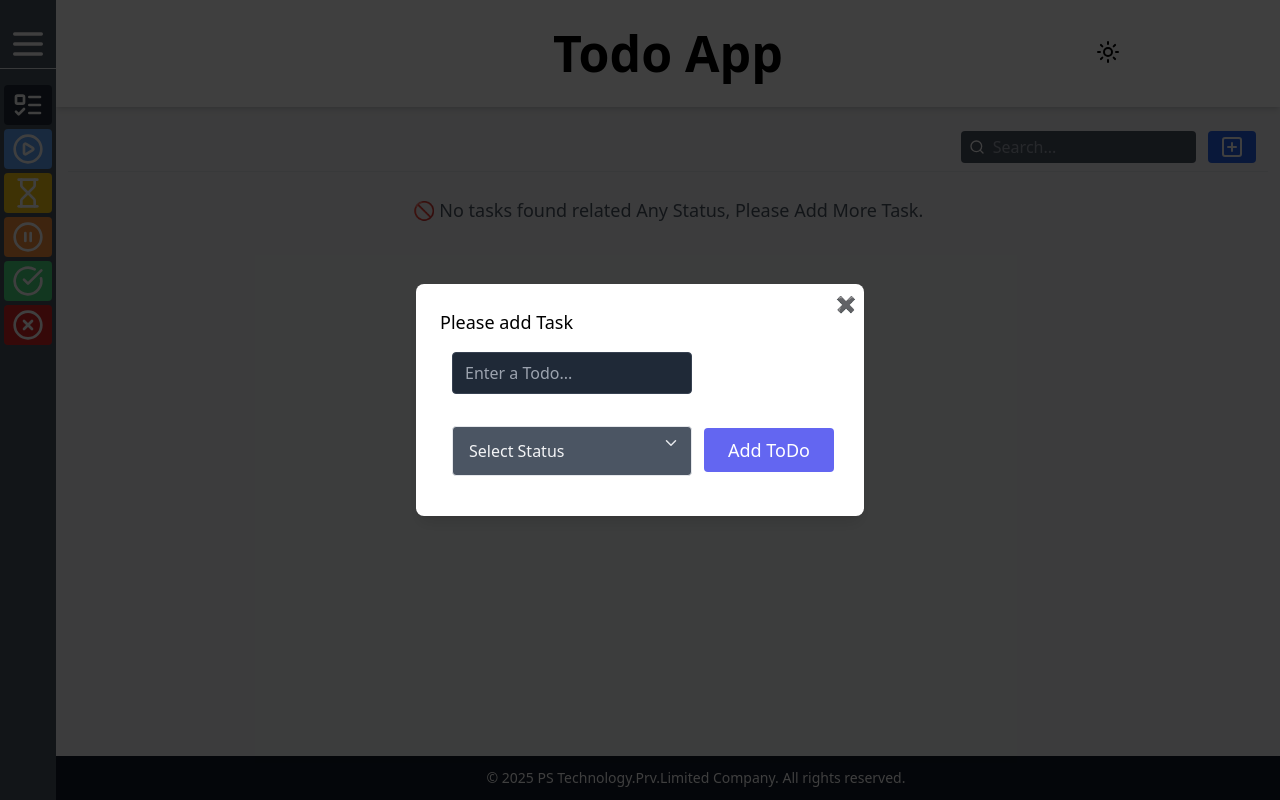
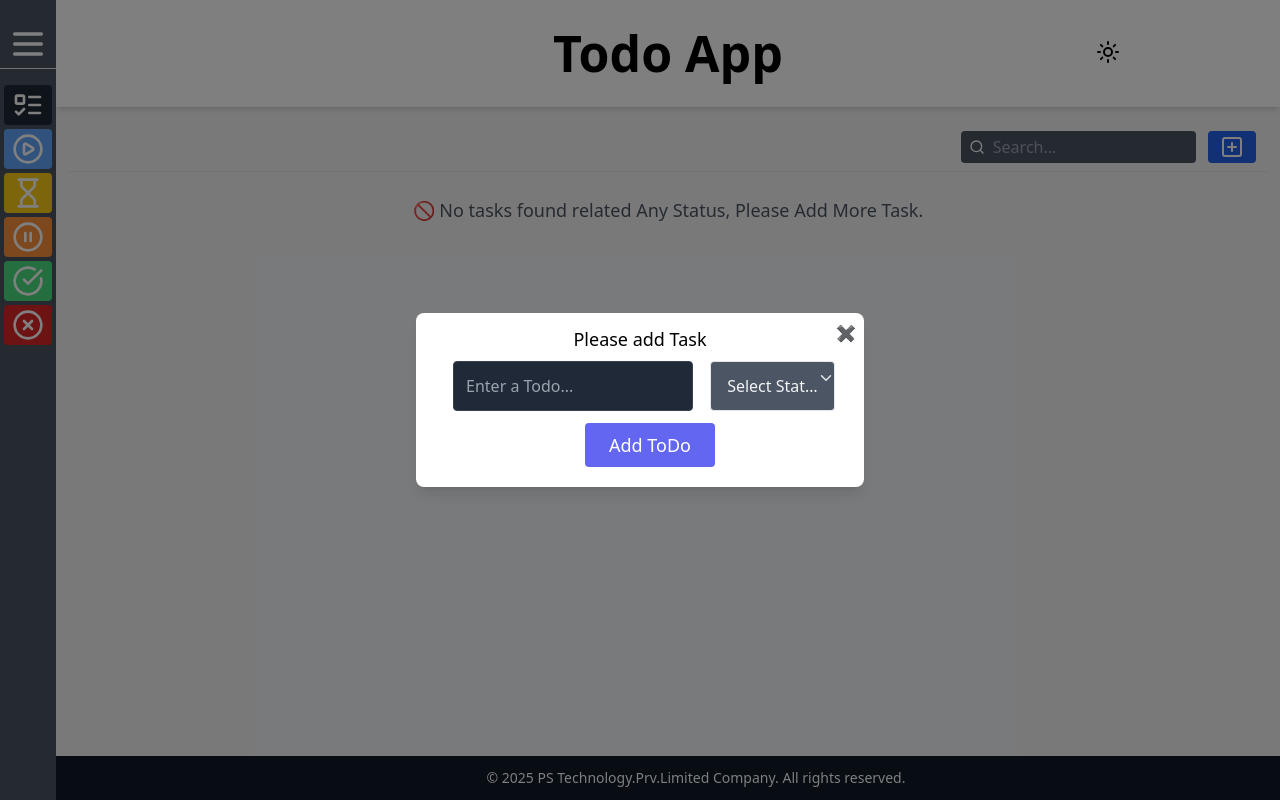
Before and after one commit to pavan-ade/ToDoApp, a React (Vite) app in the folder RedexToolToDo/: page /editTodo/1 in a window 1280 px wide. Built offline with nearby package versions, Linux system fonts and the light colour scheme.

Commit message:
[pavan-ade]: handle screens and formating the code

```diff
--- a/RedexToolToDo/src/components/dropDown/DropDown.jsx
+++ b/RedexToolToDo/src/components/dropDown/DropDown.jsx
@@ -1,11 +1,13 @@
 import { useId } from "react";
 import { ChevronDown } from "lucide-react";
 import { tabs } from "../../js/tabConfig/tabConfig";
+import { useLocation } from "react-router-dom";
 
 const DropDown = ({ status, setStatus, todo, setTodo }) => {
   const uniqId = useId();
 
   const value = todo ? todo.status : status;
+  const { pathname } = useLocation();
 
   const handleChange = (e) => {
     const val = e.target.value;
@@ -17,14 +19,18 @@ const DropDown = ({ status, setStatus, todo, setTodo }) => {
   };
 
   return (
-    <div className="relative w-full mt-4">
+    <div
+      className={`relative ${
+        pathname.includes("updateStatus") ? "w-[50%] mx-auto" : "w-[30%]"
+      }`}
+    >
       <select
         value={value ?? ""}
         onChange={handleChange}
         className="appearance-none w-full bg-gray-600 dark:bg-gray-400 rounded border
                    focus:border-white focus:outline-none focus:ring-0
                    text-base text-gray-100 py-1 px-3 xs:py-2 xs:px-4 pr-8
-                   mr-3 mt-4 leading-8 transition-colors duration-200 ease-in-out"
+                   mr-3 leading-8 transition-colors duration-200 ease-in-out truncate"
       >
         {tabs.map((s, index) => (
           <option key={uniqId + index} value={s} disabled={index === 0}>
@@ -35,7 +41,7 @@ const DropDown = ({ status, setStatus, todo, setTodo }) => {
 
       <ChevronDown
         size={18}
-        className="absolute right-3 top-1/2 -translate-y-1/2 pointer-events-none text-gray-200"
+        className="absolute right-0 top-1/3 -translate-y-1/2 pointer-events-none text-gray-200"
       />
     </div>
   );
--- a/RedexToolToDo/src/pages/addTodo/AddTodo.jsx
+++ b/RedexToolToDo/src/pages/addTodo/AddTodo.jsx
@@ -48,6 +48,10 @@ const AddTodo = ({ editTodo, onClose }) => {
       );
     }
 
+    useEffect(() => {
+      if (input) setError("");
+    }, [input]);
+
     if (onClose) onClose();
     setInput("");
     setError("");
@@ -56,19 +60,19 @@ const AddTodo = ({ editTodo, onClose }) => {
 
   return (
     <div className="fixed inset-0 bg-black bg-opacity-50 flex justify-center items-center z-50">
-      <div className="bg-white dark:bg-gray-600 rounded-lg shadow-lg p-6 md:w-full xs:w-[80%] max-w-md relative">
-        <p className="text-lg">Please add Task</p>
+      <div className="bg-white dark:bg-gray-600 rounded-lg shadow-lg p-3 md:w-full xs:w-[80%] max-w-md relative">
+        <p className="text-lg text-center">
+          {editTodo ? "Please Update Task" : "Please add Task"}
+        </p>
         <CloseButton />
 
-        <form
-          onSubmit={handleSubmit}
-          className="space-x-3 md:my-4 xs:my-2 md:ml-3 xs:ml-2"
-        >
-          <div className="md:inline-block xs:block">
+        <form onSubmit={handleSubmit} className="space-x-3  xs:my-2  xs:ml-2">
+          <div className="flex justify-evenly">
             <input
               type="text"
-              className={`bg-gray-800 rounded border border-gray-700 focus:border-indigo-500 focus:ring-2 focus:ring-indigo-900 text-base outline-none text-gray-100 sm:py-1 sm:px-3 xs:py-0.6 xs:px-4 leading-8 transition-colors duration-200 ease-in-out
-              ${editTodo ? "xs:w-full md:w-40" : "xs:w-[90%] md:w-60"}
+              className={`md:top-auto xs:top-[-24px] bg-gray-800 rounded border border-gray-700 focus:border-indigo-500
+                 focus:ring-2 focus:ring-indigo-900 text-base outline-none text-gray-100 sm:py-1
+                 sm:px-3 xs:py-0.6 xs:px-4 leading-8 transition-colors duration-200 ease-in-out xs:w-[90%] md:w-60
               ${
                 error
                   ? "border-red-500 focus:border-red-500 focus:ring-red-900 xs:w-60 sm:w-full"
@@ -79,15 +83,15 @@ const AddTodo = ({ editTodo, onClose }) => {
               onChange={(e) => setInput(e.target.value)}
             />
 
-            {error && (
-              <span key={uniqId} className="table text-red-500 text-sm mx-auto">
-                {error}
-              </span>
-            )}
             <DropDown status={status} setStatus={setStatus} />
           </div>
+          {error && (
+            <span key={uniqId} className="text-red-500 text-sm mx-auto ml-2">
+              {error}
+            </span>
+          )}
 
-          <div className="xs:flex xs:justify-center md:inline-block mt-2">
+          <div className="xs:flex xs:justify-center mx-auto mt-3">
             <button
               type="submit"
               className="sm:mx-0 text-white bg-indigo-500 border-0 sm:py-2 sm:px-6 xs:py-0.5 xs:px-3 focus:outline-none hover:bg-indigo-600 rounded text-lg xs:text-md"
--- a/RedexToolToDo/src/pages/delateTodo/DelateTodo.jsx
+++ b/RedexToolToDo/src/pages/delateTodo/DelateTodo.jsx
@@ -25,10 +25,10 @@ const DelateTodo = () => {
   };
   return (
     <div className="fixed inset-0 bg-black bg-opacity-50 flex justify-center items-center z-50">
-      <div className="bg-white dark:bg-gray-600 rounded-lg shadow-lg p-6 md:w-full xs:w-[80%] max-w-sm relative">
+      <div className="md:top-auto xs:top-[-24px] bg-white dark:bg-gray-600 rounded-lg shadow-lg p-6 md:w-full xs:w-[80%] max-w-sm relative">
         <p className="text-lg">Do you want to Delete {updateTodo?.task}?</p>
         <CloseButton />
-        <div className="pt-3">
+        <div className="flex justify-center mt-3 ">
           <button
             onClick={handleDelete}
             className="text-white bg-red-500 border-0 py-1 px-4 mx-2 focus:outline-none hover:bg-red-600 rounded text-md"
--- a/RedexToolToDo/src/pages/todoStatus/TodoStatus.jsx
+++ b/RedexToolToDo/src/pages/todoStatus/TodoStatus.jsx
@@ -15,7 +15,6 @@ const TodoStatus = () => {
   const navigator = useNavigate();
 
   const handleStatus = () => {
-    // console.log(JSON.stringify(todo));
     dispatch(updateTodo(todo));
     navigator(-1);
   };
@@ -25,16 +24,20 @@ const TodoStatus = () => {
   }, []);
   return (
     <div className="fixed inset-0 bg-black bg-opacity-50 flex justify-center items-center z-50">
-      <div className="bg-white dark:bg-gray-600 rounded-lg shadow-lg p-6 md:w-full xs:w-[80%] max-w-md relative">
-        <p className="text-lg">Please update the Status for {todo?.task}?</p>
+      <div className="md:top-auto xs:top-[-24px] bg-white dark:bg-gray-600 rounded-lg shadow-lg p-3 md:w-full xs:w-[80%] max-w-md relative">
+        <p className="text-lg text-center">
+          Please update the Status for {todo?.task}?
+        </p>
         <CloseButton />
+        <div className="xs:flex xs:justify-center mx-auto mt-3">
           <DropDown todo={todo} setTodo={setTodo} />
           <button
             onClick={handleStatus}
-          className="xs:m-3 sm:m-0 text-white bg-indigo-500 border-0 py-2 px-6 xs:py-2 xs:px-2 focus:outline-none hover:bg-indigo-600 rounded text-lg"
+            className="text-white bg-indigo-500 border-0  xs:py-0.5 xs:px-3 focus:outline-none hover:bg-indigo-600 rounded text-lg xs:text-md"
           >
             update Status
           </button>
+        </div>
       </div>
     </div>
   );
--- a/RedexToolToDo/src/pages/updateToDo/UpdateTodo.jsx
+++ b/RedexToolToDo/src/pages/updateToDo/UpdateTodo.jsx
@@ -15,13 +15,9 @@ const UpdateTodo = () => {
   }, [param.id, todos]);
 
   return (
-    <div className="fixed inset-0 bg-black bg-opacity-50 flex justify-center items-center z-50">
-      <div className="bg-white dark:bg-gray-600 rounded-lg shadow-lg p-6 md:w-full xs:w-[80%] max-w-md relative">
-        <p className="text-lg">Please Update Task</p>
-        <CloseButton />
-        <AddTodo editTodo={updateTodo} onClose={() => setUpdateTodo(null)} />
-      </div>
-    </div>
+    <>
+      <AddTodo editTodo={updateTodo} onClose={() => setUpdateTodo(null)} />
+    </>
   );
 };
 
```
Lines whose indentation alone changed are shown as unchanged.
